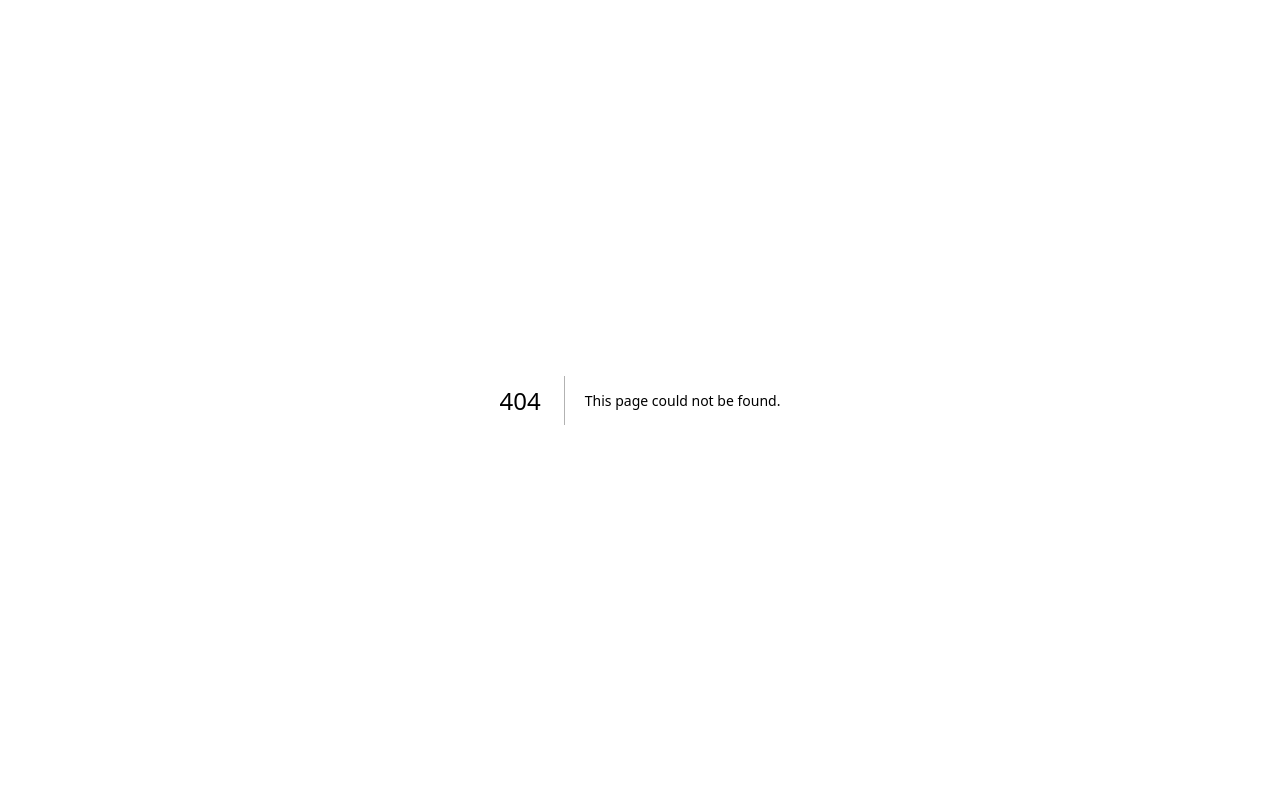
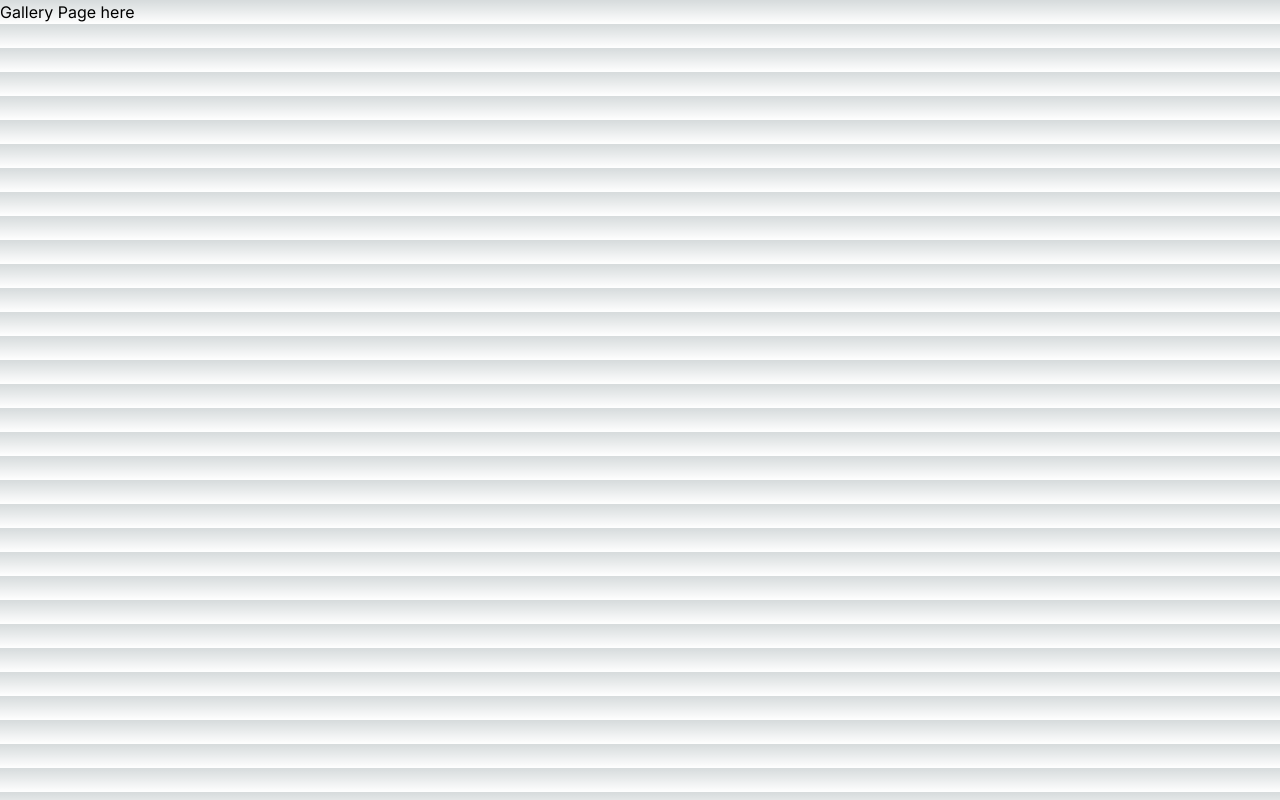
Before and after one commit to HladenRazum/next-epoxy-craft, a Next.js app: page /gallery in a window 1280 px wide. Before the commit this address had no page. Built offline with nearby package versions, Linux system fonts and the light colour scheme.

Commit message:
updated README

```diff
--- /dev/null
+++ b/app/gallery/page.tsx
@@ -0,0 +1,3 @@
+export default function GalleryPage() {
+  return <h1>Gallery Page here</h1>;
+}
```
Also changed, not shown: 1 other file (tests, documents, lock files or other folders).
